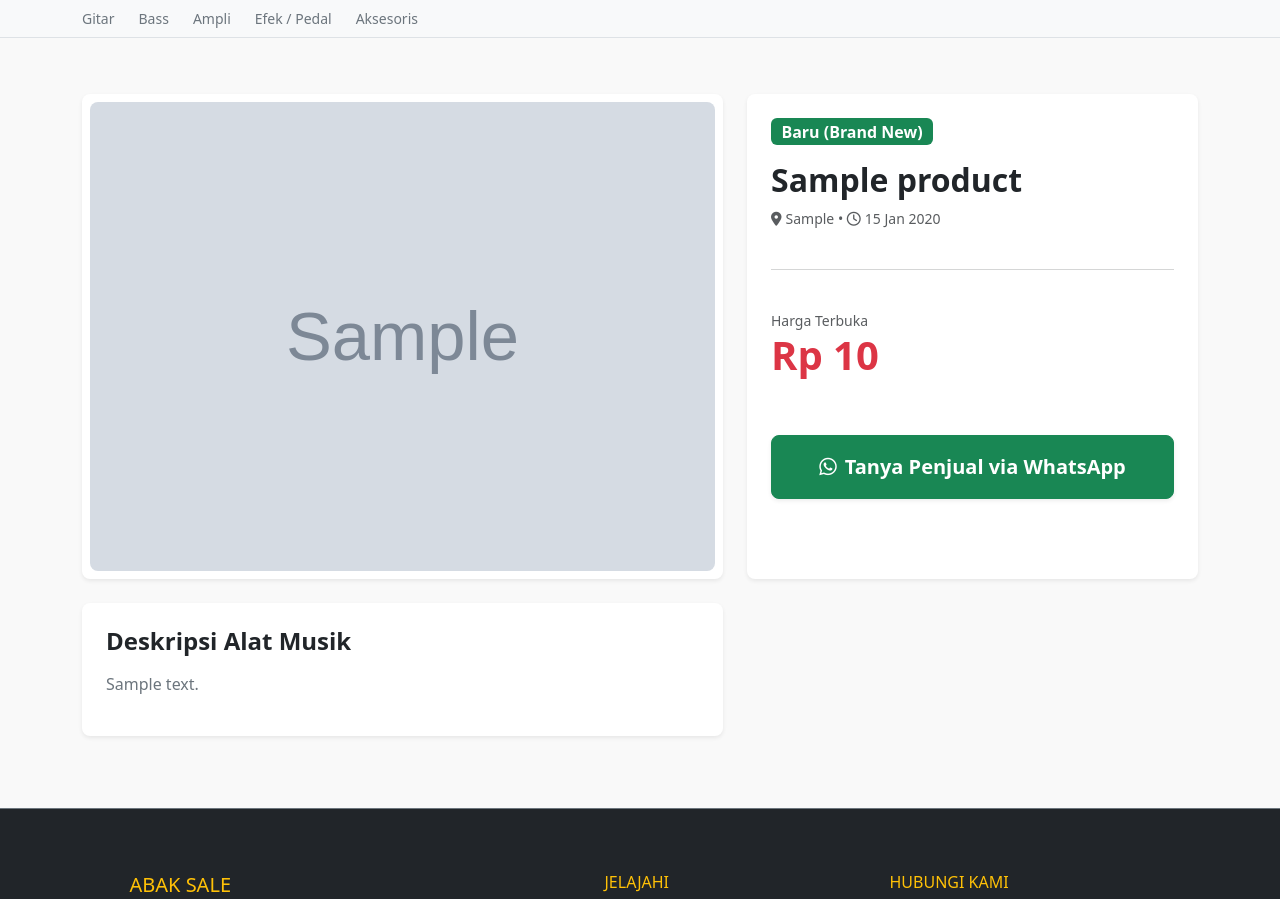
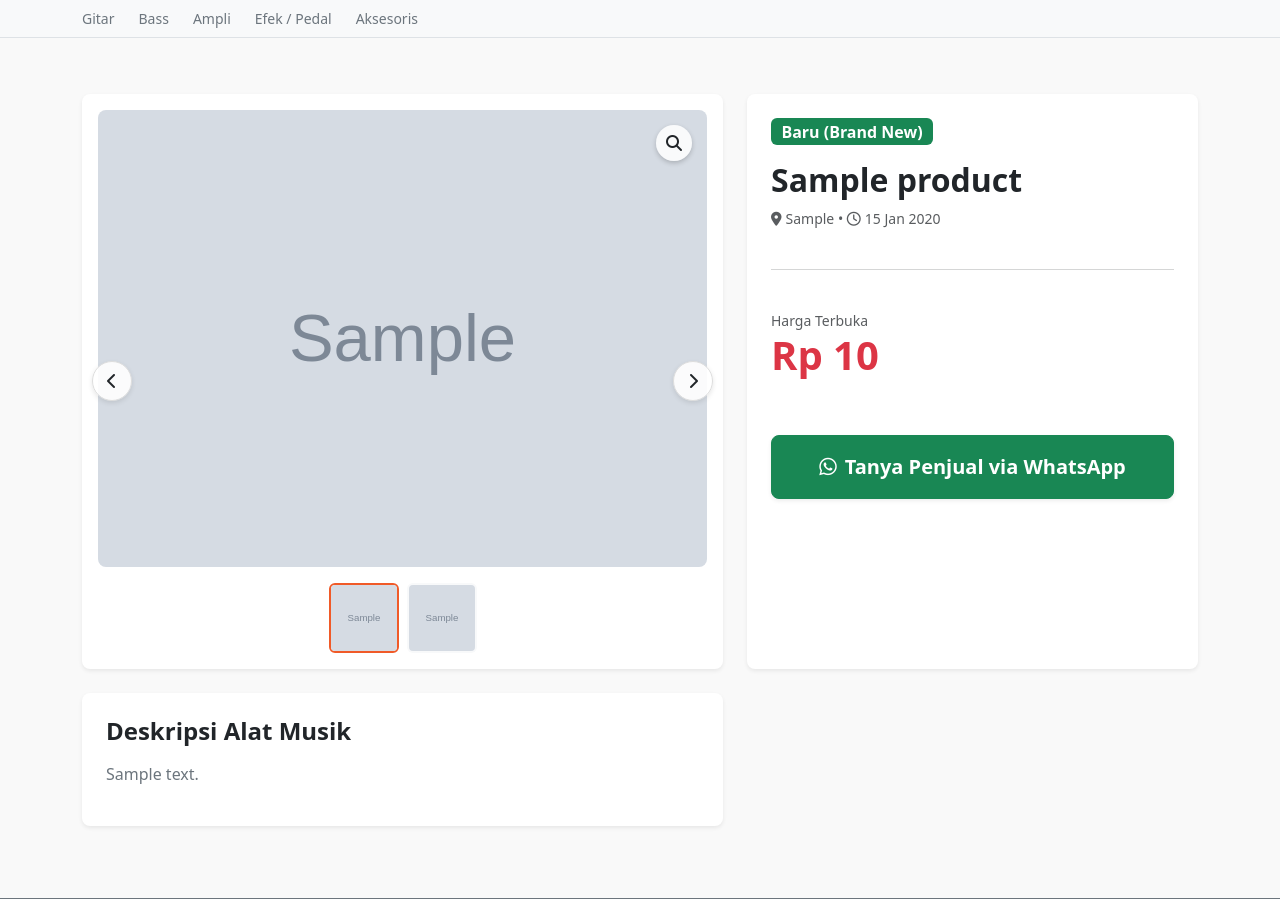
Before and after one commit to abak-sale/music_marketplace, a Django app: page /products/1/ in a window 1280 px wide. Shown: the part 88-987 px from the top of the page. Run offline with Django 5.2, Linux system fonts and the light colour scheme; tables that the repository leaves empty hold one stand-in row (values such as "Sample post"); grey boxes marked "Sample" are stand-in pictures.

Commit message:
nambah banyak gambar

```diff
--- a/products/models.py
+++ b/products/models.py
@@ -14,8 +14,8 @@ class Product(models.Model):
     condition = models.CharField(max_length=20, choices=CONDITION_CHOICES, default='baru', verbose_name="Kondisi")
     location = models.CharField(max_length=100, default='Batam', verbose_name="Lokasi Pengiriman")
 
-    # BARU: Kolom untuk menyimpan gambar produk (boleh kosong dulu dengan blank=True, null=True)
-    image = models.ImageField(upload_to='products/', blank=True, null=True, verbose_name="Foto Produk")
+    # Gambar utama tetap dipertahankan sebagai cover default halaman depan
+    image = models.ImageField(upload_to='products/', blank=True, null=True, verbose_name="Foto Utama (Cover)")
 
     is_sold = models.BooleanField(default=False, verbose_name="Sudah Terjual")
     created_at = models.DateTimeField(auto_now_add=True)
@@ -28,3 +28,17 @@ class Product(models.Model):
 
     def __str__(self):
         return self.name
+
+
+class ProductImage(models.Model):
+    # Relasi Many-to-One: Jika produk dihapus (CASCADE), maka semua foto ikut terhapus
+    product = models.ForeignKey(Product, on_delete=models.CASCADE, related_name='images', verbose_name="Produk")
+    image = models.ImageField(upload_to='products/gallery/', verbose_name="Foto Galeri")
+    created_at = models.DateTimeField(auto_now_add=True)
+
+    class Meta:
+        verbose_name = "Foto Galeri"
+        verbose_name_plural = "Galeri Foto Tambahan"
+
+    def __str__(self):
+        return f"Foto tambahan untuk {self.product.name}"
--- /dev/null
+++ b/products/templatetags/custom_tags.py
@@ -0,0 +1,8 @@
+from django import template
+
+register = template.Library()
+
+@register.filter(name='replace_commas')
+def replace_commas(value):
+    # Mengubah tanda koma separator internasional menjadi titik gaya Indonesia
+    return str(value).replace(',', '.')
--- a/templates/product_detail.html
+++ b/templates/product_detail.html
@@ -1,18 +1,109 @@
 {% extends 'base.html' %}
-
-{% block title %}{{ product.name }} - Abak Sale Marketplace{% endblock %}
+{% load humanize %}
+{% load custom_tags %} {% block title %}{{ product.name }} - Abak Sale Marketplace{% endblock %}
 
 {% block content %}
+<style>
+    /* Styling khusus efek zoom kaca pembesar ala Reverb */
+    .zoom-container {
+        position: relative;
+        overflow: hidden;
+        cursor: zoom-in;
+        background-color: #fff;
+    }
+    .zoom-container img {
+        transition: transform 0.1s ease-out;
+        width: 100%;
+        height: auto;
+        max-height: 500px;
+        object-fit: contain;
+    }
+    .zoom-icon {
+        position: absolute;
+        top: 15px;
+        right: 15px;
+        background: rgba(255, 255, 255, 0.85);
+        border-radius: 50%;
+        width: 36px;
+        height: 36px;
+        display: flex;
+        align-items: center;
+        justify-content: center;
+        box-shadow: 0 2px 5px rgba(0,0,0,0.2);
+        pointer-events: none;
+        z-index: 5;
+    }
+    .thumbnail-img {
+        width: 70px;
+        height: 70px;
+        object-fit: cover;
+        cursor: pointer;
+        border: 2px solid transparent;
+        transition: 0.2s;
+    }
+    .thumbnail-img.active, .thumbnail-img:hover {
+        border-color: #f05a28;
+    }
+    .nav-arrow {
+        position: absolute;
+        top: 50%;
+        transform: translateY(-50%);
+        background: rgba(255, 255, 255, 0.9);
+        border: 1px solid #ddd;
+        border-radius: 50%;
+        width: 40px;
+        height: 40px;
+        display: flex;
+        align-items: center;
+        justify-content: center;
+        cursor: pointer;
+        z-index: 10;
+        box-shadow: 0 2px 5px rgba(0,0,0,0.1);
+        transition: 0.2s;
+    }
+    .nav-arrow:hover {
+        background: #f05a28;
+        color: white;
+        border-color: #f05a28;
+    }
+    .arrow-left { left: 10px; }
+    .arrow-right { right: 10px; }
+</style>
+
 <div class="row g-4 mt-2">
     <div class="col-md-7">
-        <div class="card border-0 shadow-sm rounded-3 p-2 bg-white">
-            {% if product.image %}
-                <img src="{{ product.image.url }}" class="img-fluid rounded-3 object-fit-contain" alt="{{ product.name }}" style="max-height: 500px; width: 100%;">
-            {% else %}
-                <div class="bg-secondary text-white d-flex align-items-center justify-content-center rounded-3" style="height: 400px;">
-                    <i class="fa-solid fa-guitar display-1 opacity-50"></i>
+        <div class="card border-0 shadow-sm rounded-3 p-3 bg-white position-relative">
+
+            <div class="nav-arrow arrow-left" id="prevBtn">
+                <i class="fa-solid fa-chevron-left"></i>
+            </div>
+
+            <div class="zoom-container rounded-3 text-center" id="zoomWrapper">
+                <div class="zoom-icon">
+                    <i class="fa-solid fa-magnifying-glass text-dark"></i>
                 </div>
-            {% endif %}
+                {% if product.image %}
+                    <img src="{{ product.image.url }}" id="mainProductImg" alt="{{ product.name }}">
+                {% else %}
+                    <div class="bg-secondary text-white d-flex align-items-center justify-content-center rounded-3" style="height: 400px;" id="placeholderWrapper">
+                        <i class="fa-solid fa-guitar display-1 opacity-50"></i>
+                    </div>
+                {% endif %}
+            </div>
+
+            <div class="nav-arrow arrow-right" id="nextBtn">
+                <i class="fa-solid fa-chevron-right"></i>
+            </div>
+
+            <div class="d-flex gap-2 mt-3 flex-wrap justify-content-center" id="thumbnailRow">
+                {% if product.image %}
+                    <img src="{{ product.image.url }}" class="thumbnail-img rounded bg-light active" onclick="changeImage(this.src, 0)">
+                {% endif %}
+
+                {% for extra in product.images.all %}
+                    <img src="{{ extra.image.url }}" class="thumbnail-img rounded bg-light" onclick="changeImage(this.src, {{ forloop.counter }})">
+                {% endfor %}
+            </div>
         </div>
     </div>
 
@@ -35,7 +126,7 @@
 
             <div class="my-4">
                 <label class="text-muted small d-block">Harga Terbuka</label>
-                <h2 class="text-danger fw-bold display-6">Rp {{ product.price|floatformat:0 }}</h2>
+                <h2 class="text-danger fw-bold display-6">Rp {{ product.price|floatformat:0|intcomma|replace_commas }}</h2>
             </div>
 
             <div class="d-grid gap-2 mt-4">
@@ -55,4 +146,56 @@
         </div>
     </div>
 </div>
+
+<script>
+    const mainImg = document.getElementById('mainProductImg');
+    const zoomWrapper = document.getElementById('zoomWrapper');
+    const thumbnails = document.querySelectorAll('.thumbnail-img');
+    let currentIndex = 0;
+
+    const imagesList = [];
+    thumbnails.forEach(thumb => imagesList.push(thumb.src));
+
+    function changeImage(src, index) {
+        if(mainImg) {
+            mainImg.src = src;
+            currentIndex = index;
+            thumbnails.forEach(t => t.classList.remove('active'));
+            thumbnails[index].classList.add('active');
+        }
+    }
+
+    document.getElementById('nextBtn').addEventListener('click', () => {
+        if(imagesList.length > 1) {
+            currentIndex = (currentIndex + 1) % imagesList.length;
+            changeImage(imagesList[currentIndex], currentIndex);
+        }
+    });
+
+    document.getElementById('prevBtn').addEventListener('click', () => {
+        if(imagesList.length > 1) {
+            currentIndex = (currentIndex - 1 + imagesList.length) % imagesList.length;
+            changeImage(imagesList[currentIndex], currentIndex);
+        }
+    });
+
+    if(mainImg) {
+        zoomWrapper.addEventListener('mousemove', (e) => {
+            const rect = zoomWrapper.getBoundingClientRect();
+            const x = e.clientX - rect.left;
+            const y = e.clientY - rect.top;
+
+            const xPercent = (x / rect.width) * 100;
+            const yPercent = (y / rect.height) * 100;
+
+            mainImg.style.transformOrigin = `${xPercent}% ${yPercent}%`;
+            mainImg.style.transform = 'scale(2)';
+        });
+
+        zoomWrapper.addEventListener('mouseleave', () => {
+            mainImg.style.transformOrigin = 'center center';
+            mainImg.style.transform = 'scale(1)';
+        });
+    }
+</script>
 {% endblock %}
```
Also changed, not shown: config/settings.py (+10 -25 lines), products/admin.py (+9 -4 lines), products/migrations/0003_alter_product_image_productimage.py (added).
